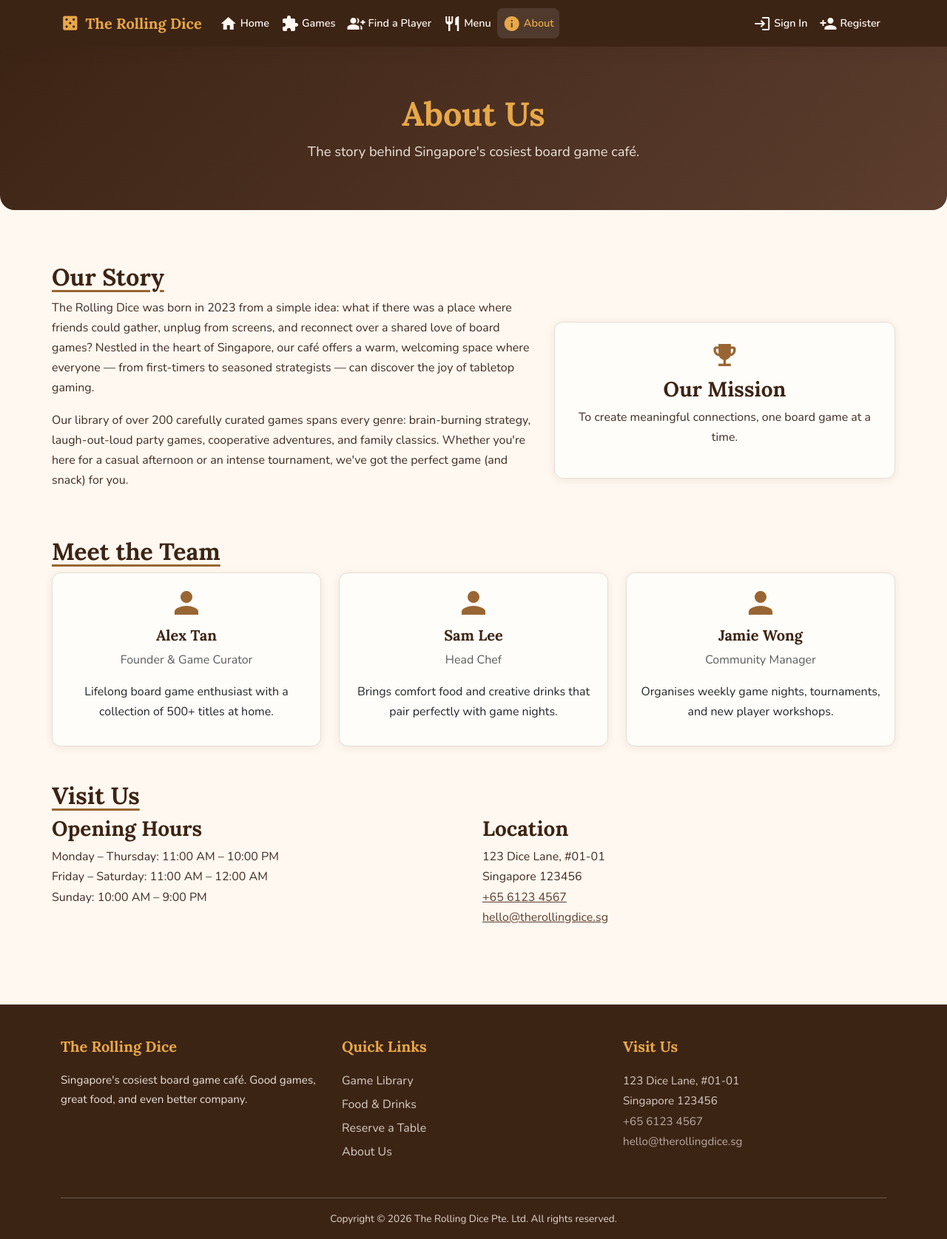
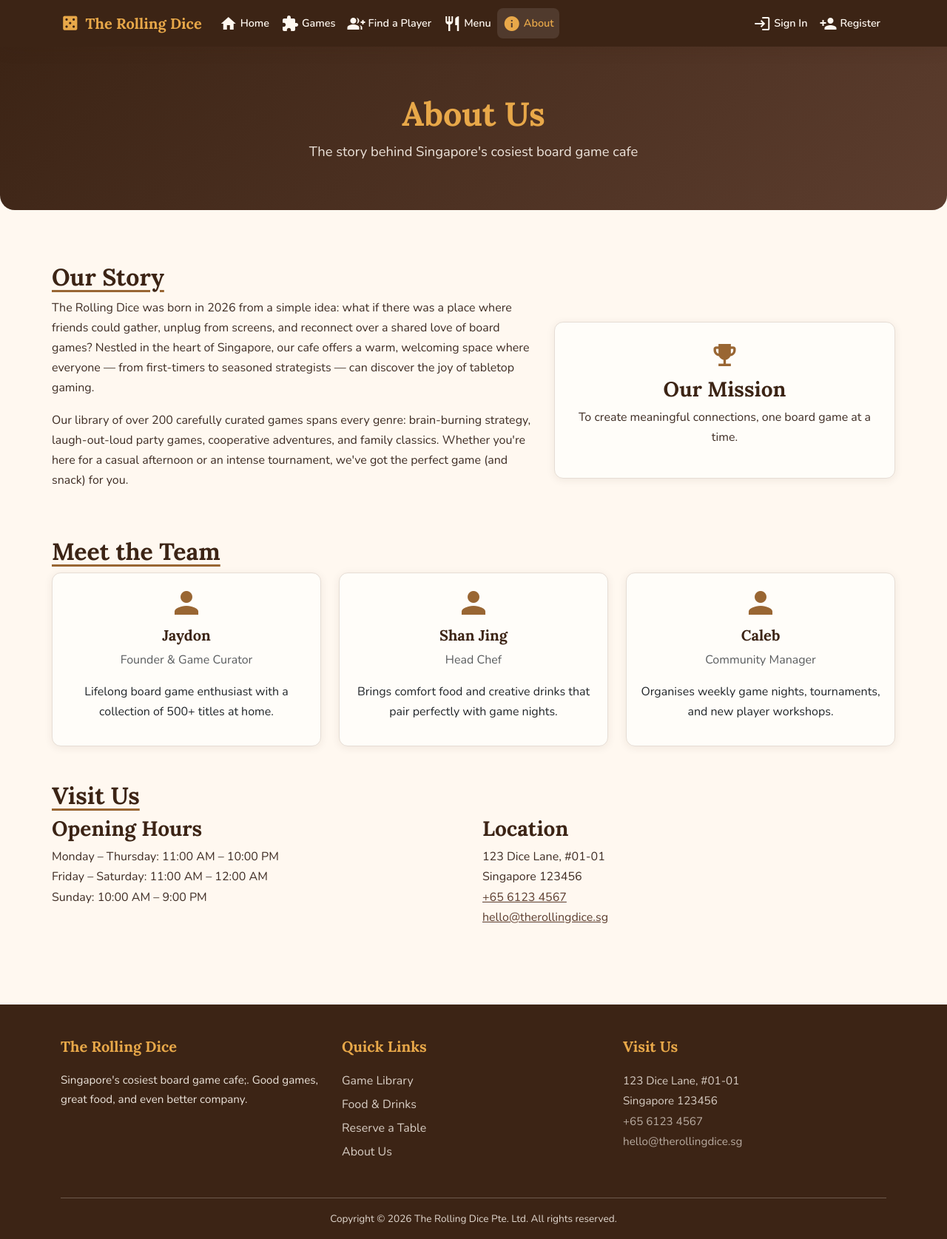
Before and after one commit to jaydonnnk/INF1005-Group-Project, a PHP site: page /about.php in a window 1280 px wide. Shown: the whole page at 74% size. Run offline with PHP 8.4, Linux system fonts and the light colour scheme.

Commit message:
about us

```diff
--- a/about.php
+++ b/about.php
@@ -21,7 +21,7 @@
         <header class="hero-section">
             <div class="container">
                 <h1>About Us</h1>
-                <p>The story behind Singapore's cosiest board game caf&eacute;.</p>
+                <p>The story behind Singapore's cosiest board game cafe</p>
             </div>
         </header>
 
@@ -32,9 +32,9 @@
                 <div class="row align-items-center">
                     <div class="col-md-7">
                         <p>
-                            The Rolling Dice was born in 2023 from a simple idea: what if there was a place
+                            The Rolling Dice was born in 2026 from a simple idea: what if there was a place
                             where friends could gather, unplug from screens, and reconnect over a shared love
-                            of board games? Nestled in the heart of Singapore, our caf&eacute; offers a warm,
+                            of board games? Nestled in the heart of Singapore, our cafe offers a warm,
                             welcoming space where everyone — from first-timers to seasoned strategists — can
                             discover the joy of tabletop gaming.
                         </p>
@@ -62,7 +62,7 @@
                         <div class="card text-center p-3">
                             <span class="material-icons mx-auto mb-2 text-caramel" style="font-size:3rem;"
                                 aria-hidden="true">person</span>
-                            <h3 class="card-title">Alex Tan</h3>
+                            <h3 class="card-title">Jaydon</h3>
                             <p class="text-muted">Founder &amp; Game Curator</p>
                             <p>Lifelong board game enthusiast with a collection of 500+ titles at home.</p>
                         </div>
@@ -71,7 +71,7 @@
                         <div class="card text-center p-3">
                             <span class="material-icons mx-auto mb-2 text-caramel" style="font-size:3rem;"
                                 aria-hidden="true">person</span>
-                            <h3 class="card-title">Sam Lee</h3>
+                            <h3 class="card-title">Shan Jing</h3>
                             <p class="text-muted">Head Chef</p>
                             <p>Brings comfort food and creative drinks that pair perfectly with game nights.</p>
                         </div>
@@ -80,7 +80,7 @@
                         <div class="card text-center p-3">
                             <span class="material-icons mx-auto mb-2 text-caramel" style="font-size:3rem;"
                                 aria-hidden="true">person</span>
-                            <h3 class="card-title">Jamie Wong</h3>
+                            <h3 class="card-title">Caleb</h3>
                             <p class="text-muted">Community Manager</p>
                             <p>Organises weekly game nights, tournaments, and new player workshops.</p>
                         </div>
--- a/inc/footer.inc.php
+++ b/inc/footer.inc.php
@@ -6,7 +6,7 @@
             <div class="col-md-4 mb-3">
                 <p class="footer-heading">The Rolling Dice</p>
                 <p class="footer-tagline">
-                    Singapore's cosiest board game caf&eacute;. Good games, great food, and
+                    Singapore's cosiest board game cafe;. Good games, great food, and
                     even better company.
                 </p>
             </div>
--- a/index.php
+++ b/index.php
@@ -9,7 +9,7 @@
 <html lang="en">
 
 <head>
-    <title>The Rolling Dice - Board Game Cafe&eacute;</title>
+    <title>The Rolling Dice - Board Game Cafee;</title>
     <?php include_once "inc/head.inc.php"; ?>
 </head>
 
@@ -23,7 +23,7 @@
             <div class="container">
                 <h1 class="display-4">Welcome to The Rolling Dice</h1>
                 <p>
-                    Singapore's cosiest board game caf&eacute;. Grab a seat, pick a game from
+                    Singapore's cosiest board game cafe;. Grab a seat, pick a game from
                     our library of 200+ titles, and fuel up with craft coffee and comfort food.
                 </p>
                 <a href="bookings.php" class="btn btn-hero">
@@ -49,7 +49,7 @@
                     <div class="col-md-4">
                         <div class="dashboard-card">
                             <span class="material-icons" aria-hidden="true">restaurant</span>
-                            <h3>Caf&eacute; &amp; Kitchen</h3>
+                            <h3>Cafe; &amp; Kitchen</h3>
                             <p>Craft coffee, comfort food, and sweet treats to keep the energy high.</p>
                         </div>
                     </div>
```
